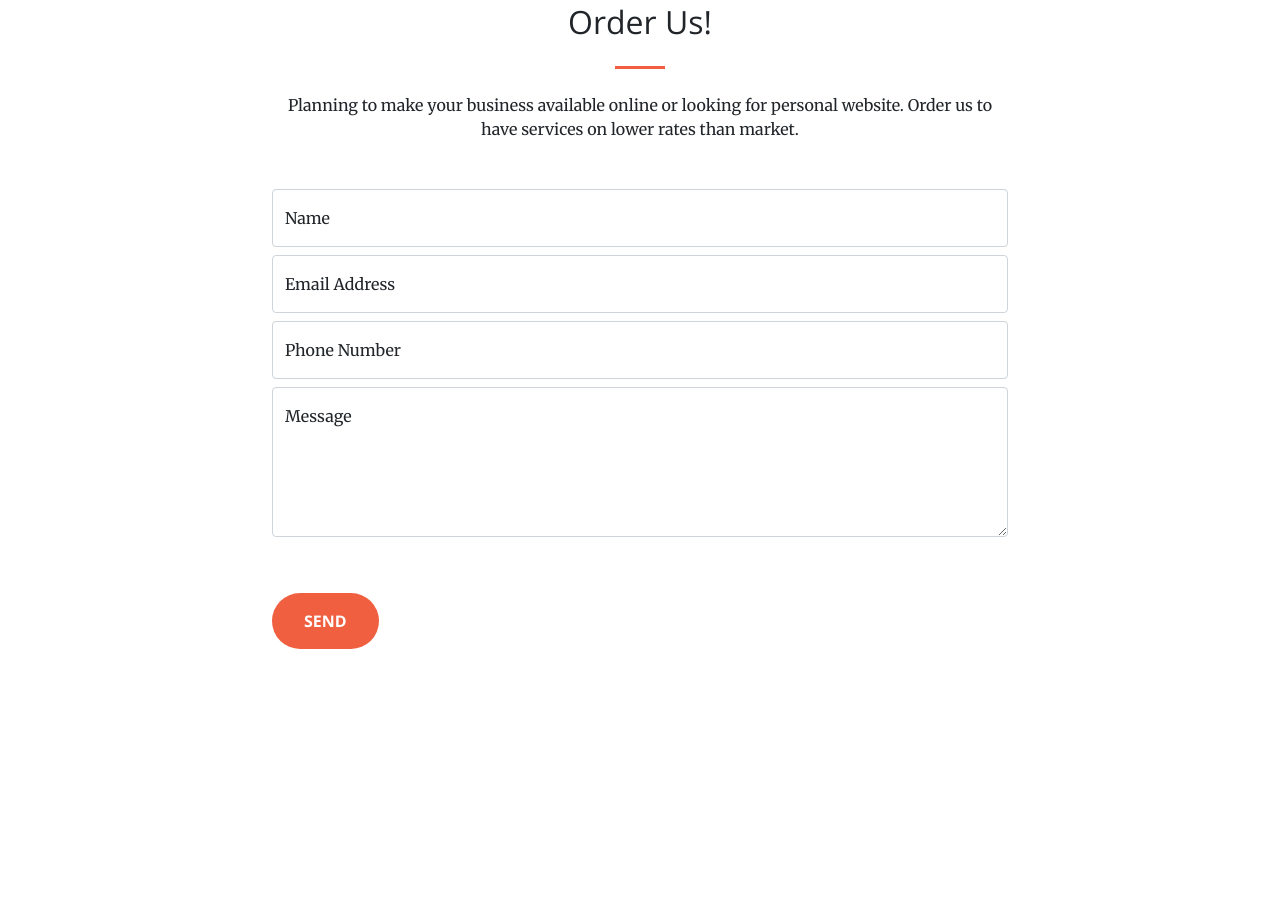
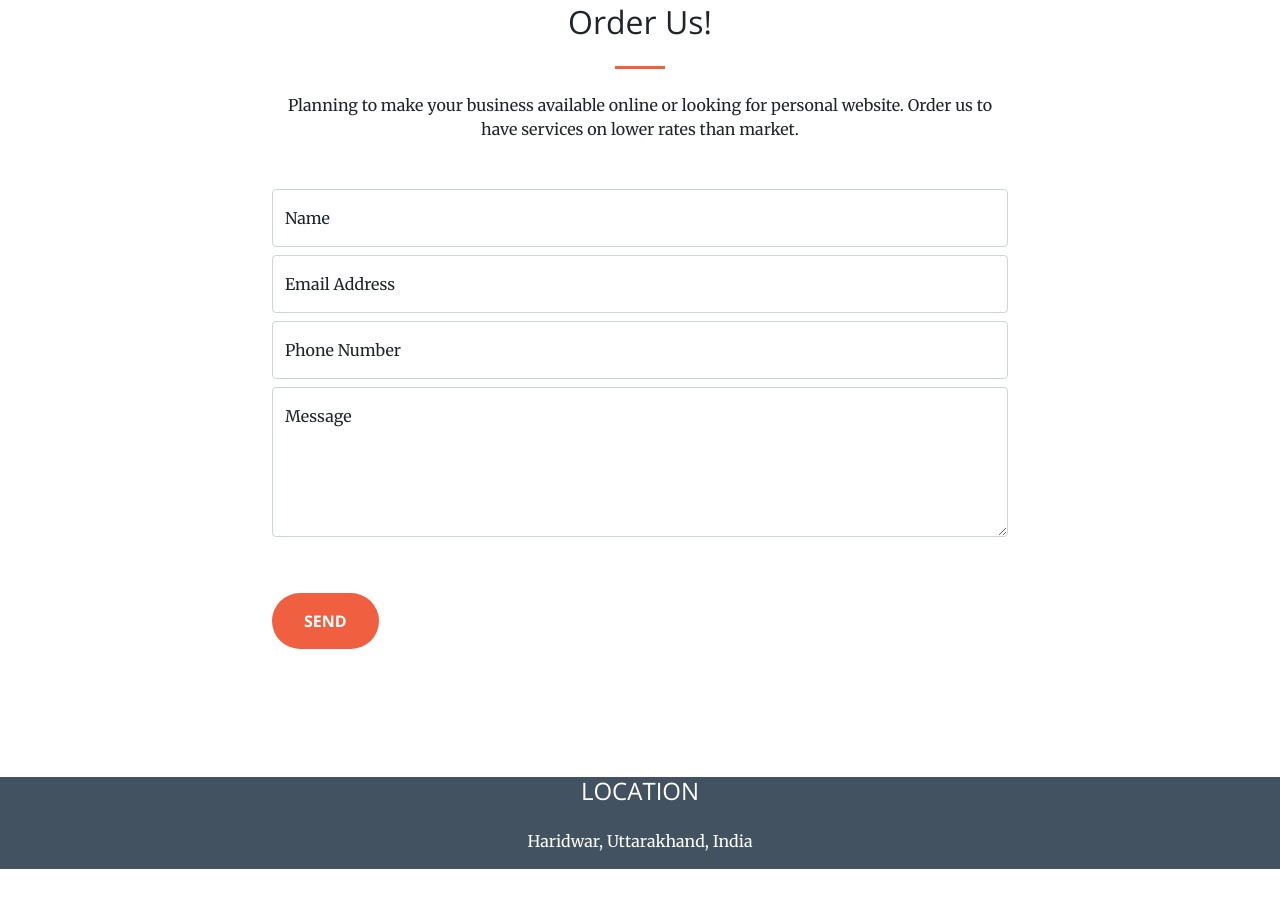
Before and after one commit to datahiveshield/datahiveshield.github.io, a plain HTML site: page index.html in a window 1280 px wide. Shown: the part 3765-4683 px from the top of the page. Before the commit the page ends 4542 px from the top, so only its background shows below. Drawn offline with nearby package versions, Linux system fonts and the light colour scheme; some packages are replaced by stand-ins of ours; a script that the page names is missing.

Commit message:
Add files via upload

```diff
--- a/index.html
+++ b/index.html
@@ -6,7 +6,6 @@
     <meta name="viewport" content="width=device-width, initial-scale=1.0, shrink-to-fit=no">
     <title>Data Hive Shield</title>
     <link rel="stylesheet" href="assets/bootstrap/css/bootstrap.min.css">
-    <link rel="icon" href="assets/img/fullsize/s.png" type="image/png">
     <link rel="stylesheet" href="https://fonts.googleapis.com/css?family=Open+Sans:300italic,400italic,600italic,700italic,800italic,400,300,600,700,800">
     <link rel="stylesheet" href="https://fonts.googleapis.com/css?family=Merriweather:400,300,300italic,400italic,700,700italic,900,900italic">
     <link rel="stylesheet" href="assets/fonts/font-awesome.min.css">
@@ -194,6 +193,42 @@
             </div> -->
         </div>
     </section>
+    <footer class="text-center footer" style="background-color:#425261">
+        <div class="container">
+            <div class="row">
+            <div class="col-md-4 mb-5 mb-lg-0"></div>
+                <div class="col-md-4 mb-5 mb-lg-0">
+                    <h4 class="text-uppercase mb-4 text-white"  >Location</h4>
+                    <p class="text-white">Haridwar, Uttarakhand, India</p>
+                </div>
+                <!-- <div class="col-md-4 mb-5 mb-lg-0">
+                    <h4 class="text-uppercase text-white">Around the Web</h4>
+                    <ul class="list-inline ">
+                        <!-- <li class="list-inline-item"><a class="btn btn-outline-light text-center btn-social rounded-circle" role="button" href="#"><i class="fa fa-facebook fa-fw"></i></a></li> -->
+                        <!-- <li class="list-inline-item"><a class="btn btn-outline-light text-center btn-social rounded-circle" role="button" href="#"><i class="fa fa-google-plus fa-fw"></i></a></li> -->
+                        <!-- <li class="list-inline-item"><a class="btn btn-outline-light text-center btn-social rounded-circle" role="button" href="#"><i class="fa fa-twitter fa-fw"></i></a></li> -->
+                        <!-- <li class="list-inline-item"><a class="btn btn-outline-light text-center btn-social rounded-circle" role="button" href="#"><i class="fa fa-dribbble fa-fw"></i></a></li> -->
+                        <!-- <li class="list-inline-item"><a class="btn btn-outline-light text-center btn-social rounded-circle"
+                                role="button" href="https://github.com/mshivam-kumar" target="_blank"><i
+                                    class="fa fa-github fa-fw"></i></a></li>
+                        <li class="list-inline-item"><a class="btn btn-outline-light text-center btn-social rounded-circle"
+                                role="button" href="https://www.linkedin.com/in/data-hive-shield/" target="_blank"><i
+                                    class="fa fa-linkedin fa-fw"></i></a></li>
+                    </ul>
+                </div>
+                <div class="col-md-4">
+                    <h4 class="text-uppercase mb-4 text-white">About COMPANY</h4>
+                    <p class="lead mb-0 text-white">Believes in working with quality.&nbsp;</p>
+                </div> -->
+            </div>
+        </div>
+    </footer>
+    <div class="text-center text-white copyright py-4" >
+        <div class="container"><small>Copyright © Data Hive Shield</small></div>
+    </div>
+        <div class="d-lg-none scroll-to-top position-fixed rounded" style="background-color:darkgrey"><a class="text-center d-block rounded text-white"
+                href="#page-top"><i class="fa fa-chevron-up"></i></a></div>
+
     <script src="assets/bootstrap/js/bootstrap.min.js"></script>
     <script src="assets/js/bs-init.js"></script>
     <script src="https://cdnjs.cloudflare.com/ajax/libs/aos/2.3.4/aos.js"></script>
```
